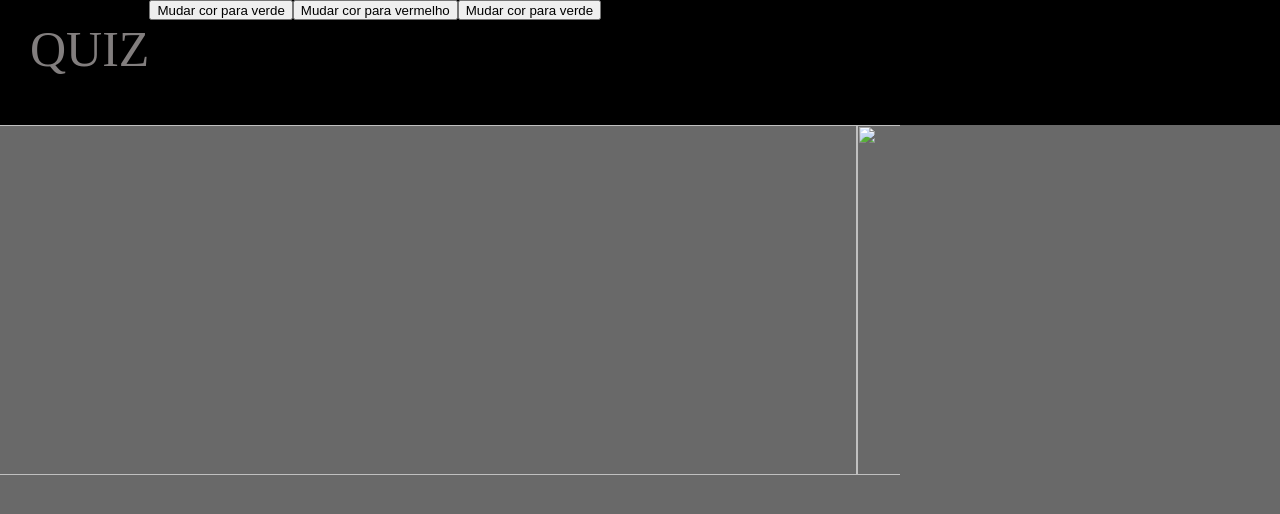
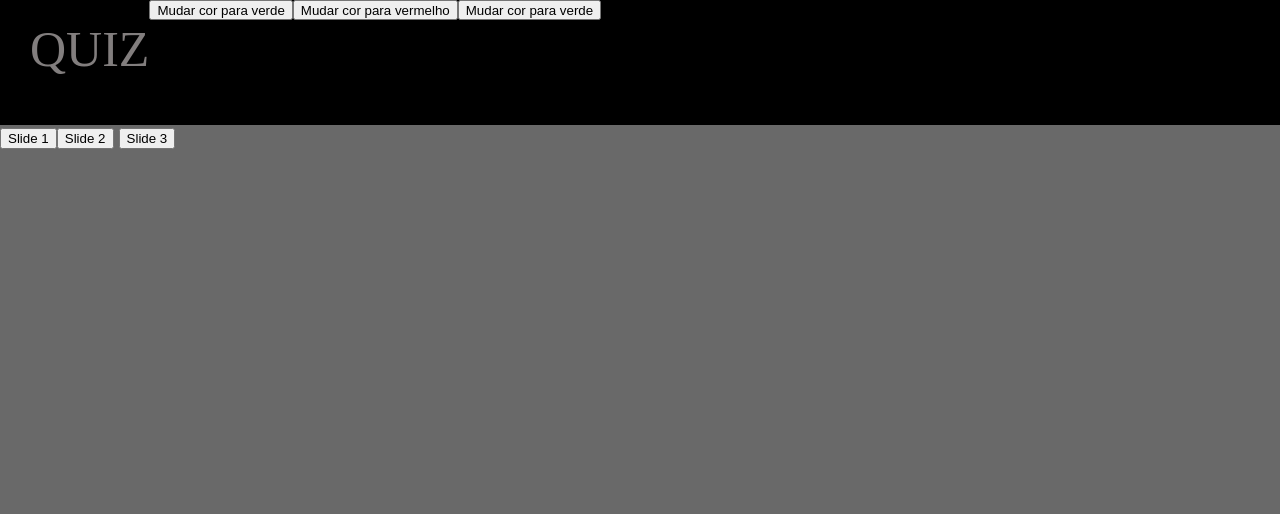
Before and after one commit to MarcioAlexandreWork/global-solution-quiz-burguer, a plain HTML site: page index.html in a window 1280 px wide. Drawn offline with Linux system fonts and the light colour scheme.

Commit message:
Mudei de ideia em questão aos botões

```diff
--- a/index.html
+++ b/index.html
@@ -16,16 +16,12 @@
     </div>
 
 
-    <div class="slider">
-        <div class="content">
-            <img  src="">
-            <img  src="">
-            <img  src="">
-        </div>
-        <button id="nextSlide"> Left </button>
-        <button id="nextSlide"> Right </button>
+
+    <div>
+        <button>Slide 1</buttom>
+        <button>Slide 2</button>
+        <button>Slide 3</button>
     </div>
-
 
 
 
@@ -35,6 +31,3 @@
     <script src="src\js\script.js"></script>
 </body>
 </html>
-
-
-<!-- https://www.youtube.com/watch?v=jxaE2qUd2r0 -->
```
